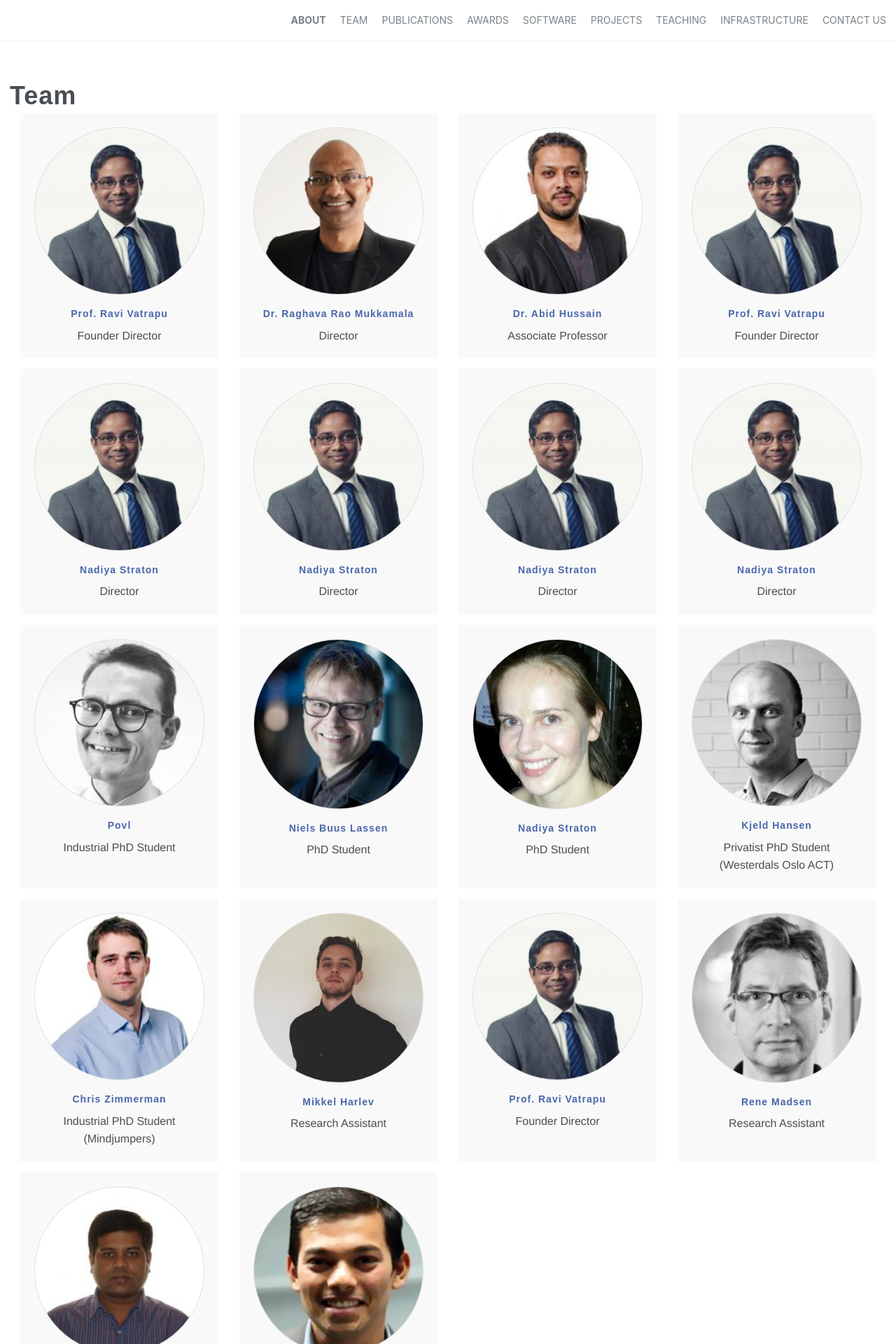
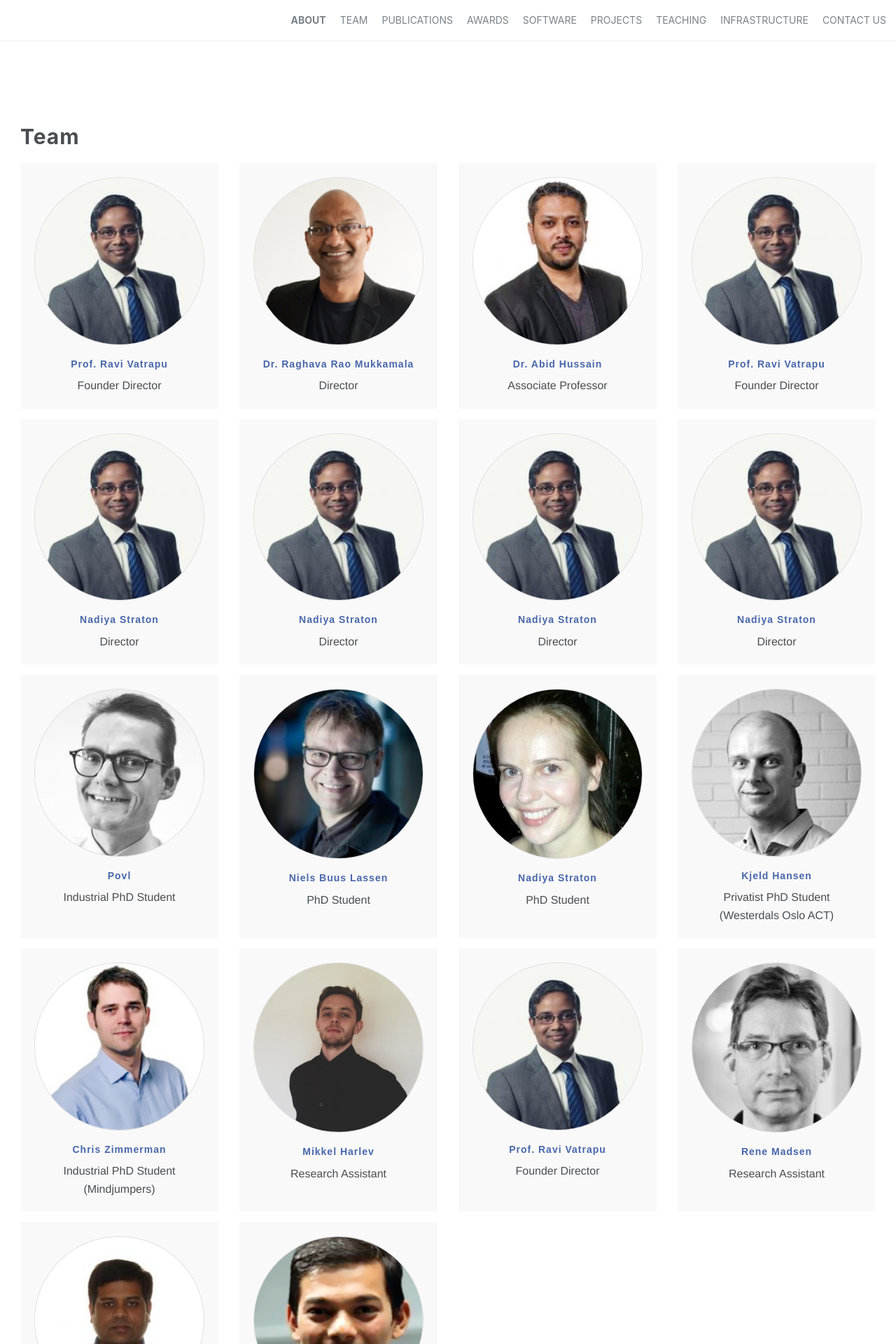
Before and after one commit to cbsBDA/cbsBDA-homepage, a Jekyll site: the page built from _pages/team.md, in a window 1280 px wide. Shown: the top 1920 px of the page at 70% size. Built offline with Jekyll 4.4.1, drawn with Linux system fonts in a browser that asks for light colours; nearby versions of some CDN libraries.

Commit message:
Update team.md

```diff
--- a/_pages/team.md
+++ b/_pages/team.md
@@ -9,15 +9,18 @@ author_profile: true
 
 
 <section id="team" class="home-section parallax-window1">
-
   <div class="heading-about">
-      <div class="container w-100 p-0 m-0">
-          <div class="row">
-              <div class="archive mb-0">
-                <h1 class="mb-0">Team</h1>
-              </div>
+  <div class="container  w-100 p-0 m-0">
+    <div class="row">
+      <div class="col-lg-8 col-lg-offset-2 m-0">
+        <div class="wow bounceInDown m-0" data-wow-delay="0.4s">
+            <div class="section-heading">
+              <h2 class="text-left">Team</h2>
+            </div>
           </div>
+        </div>
       </div>
+    </div>
   </div>
 <div class="row mb-15 xs-mb-0 mt-5">
     <div class="col-xs-12 col-sm-3 col-md-3 xs-mb-15">
@@ -266,15 +269,18 @@ author_profile: true
         </div>
     </div>
 </div>
-
 <div class="heading-about">
-    <div class="container w-100 p-0 m-0">
-        <div class="row">
-            <div class="archive mb-0">
-              <h1 class="mb-0 mt-15">cbsBDA Aluminia</h1>
-            </div>
+  <div class="container  w-100 p-0 m-0">
+    <div class="row">
+      <div class="col-lg-8 col-lg-offset-2 m-0">
+        <div class="wow bounceInDown m-0" data-wow-delay="0.4s">
+          <div class="section-heading">
+            <h2 class="text-left mt-15">cbsBDA Aluminia</h2>
+          </div>
         </div>
+      </div>
     </div>
+  </div>
 </div>
 
   <div class="row mb-15 xs-mb-0 mt-5">
```
